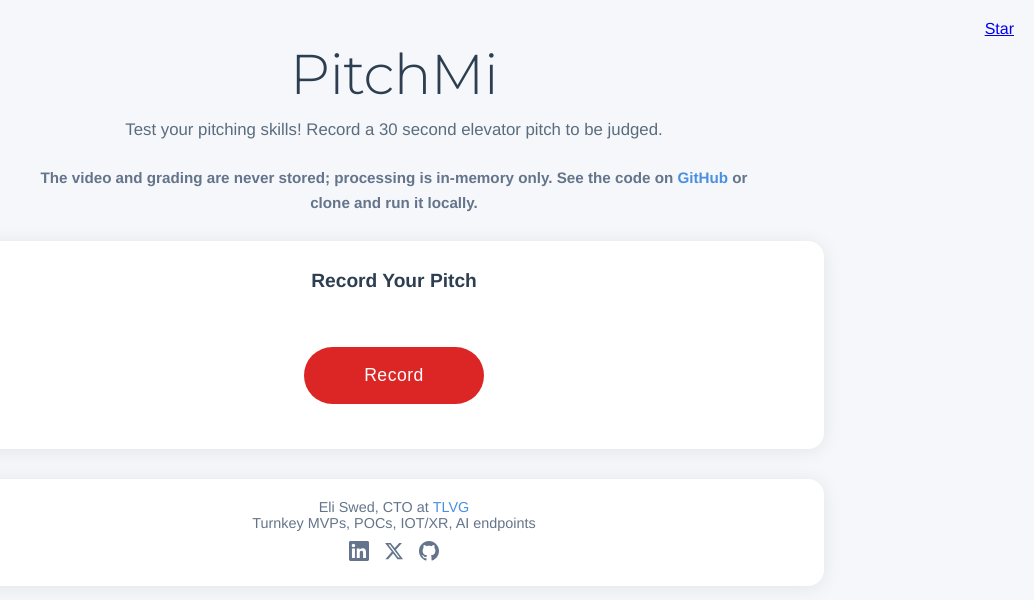
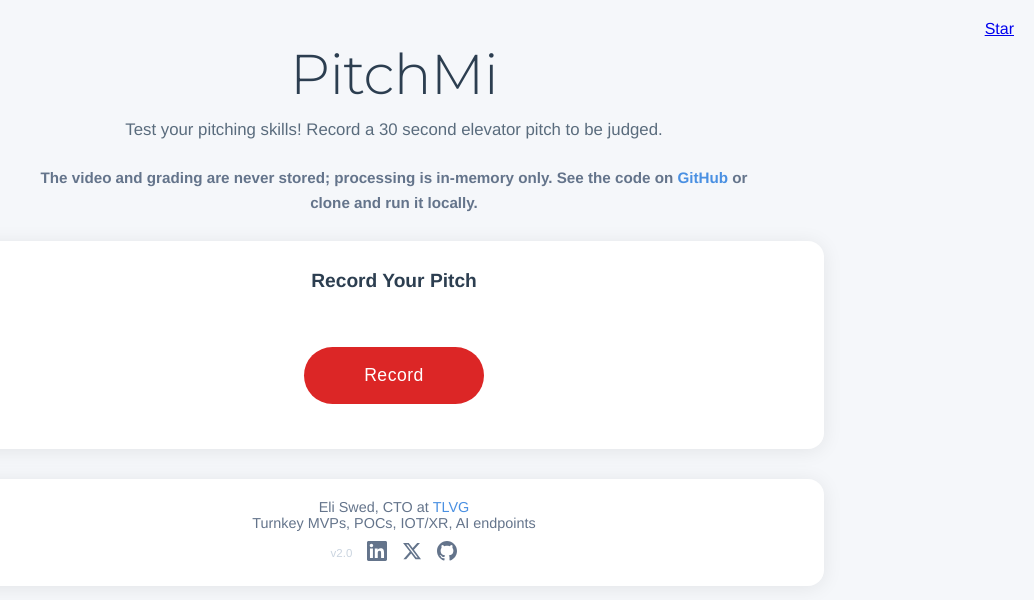
Before and after one commit to eliswedtlv/PitchMi, a plain HTML site: page index.html in a window 1280 px wide. Shown: the whole page, without its empty margins (246-1280 px from the left). Drawn offline with Linux system fonts and the light colour scheme.

Commit message:
add version number v2.0 to footer

```diff
--- a/index.html
+++ b/index.html
@@ -590,6 +590,7 @@
       Eli Swed, CTO at <a href="https://tlvg.co" target="_blank">TLVG</a><br>
       Turnkey MVPs, POCs, IOT/XR, AI endpoints
       <div class="social-links">
+        <span style="font-size: 0.8em; color: #cbd5e0;">v2.0</span>
         <a href="https://www.linkedin.com/in/eli-swed-664a122/" target="_blank" title="LinkedIn">
           <svg width="20" height="20" viewBox="0 0 24 24" fill="currentColor">
             <path
```
